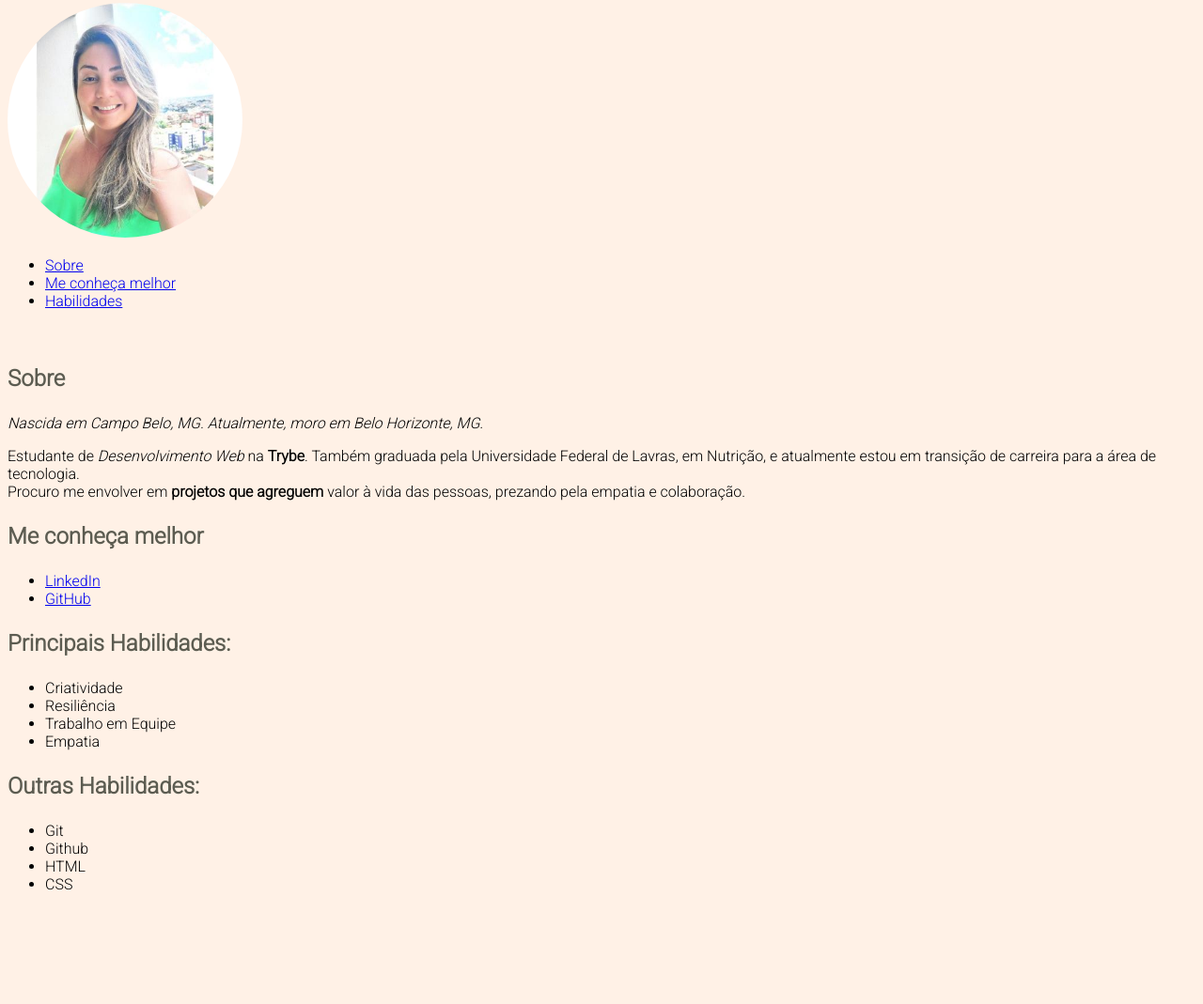
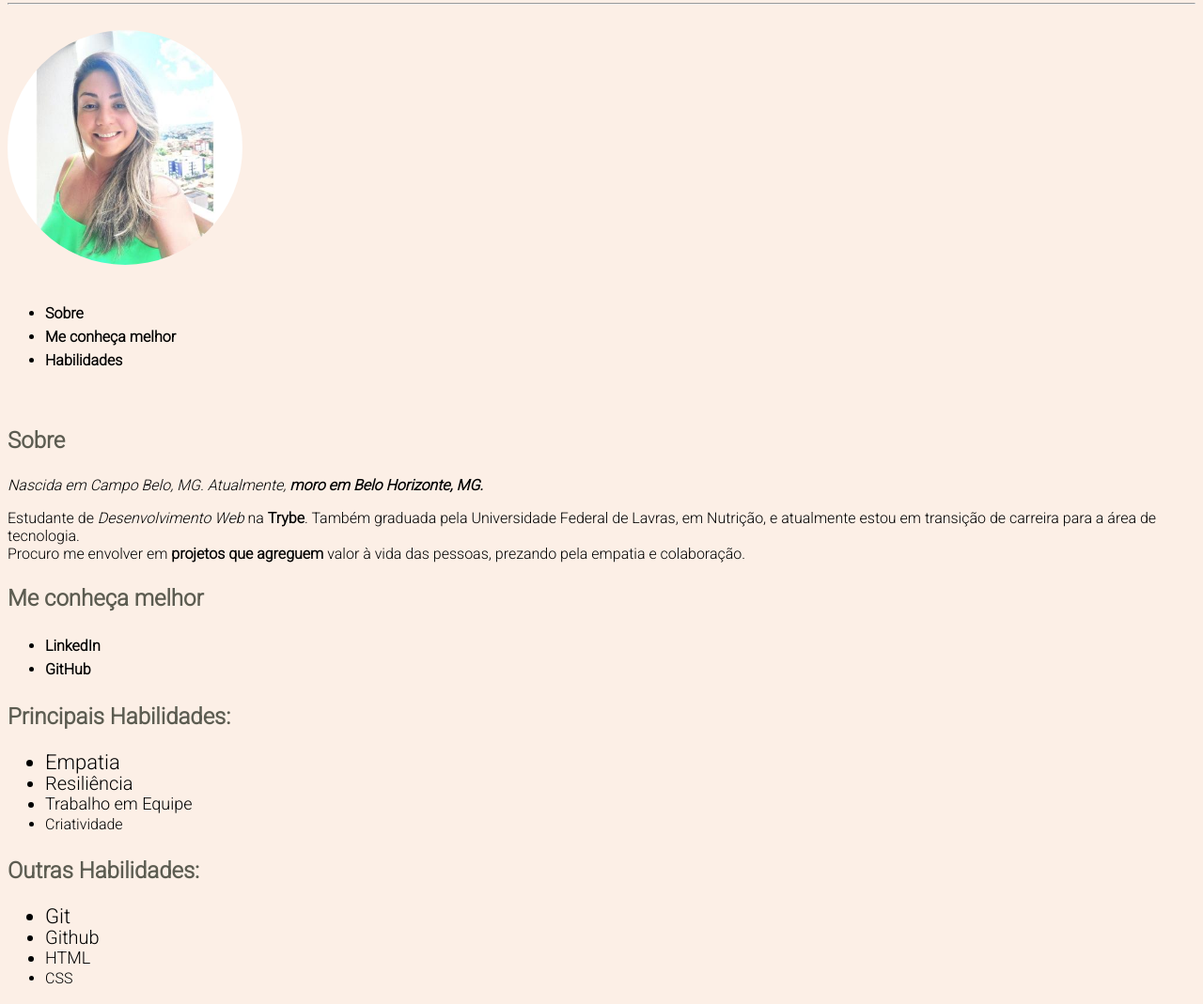
Before and after one commit to Fernanda9421/Fernanda9421.github.io, a plain HTML site: page index.html in a window 1280 px wide. Shown: the part 78-1147 px from the top of the page at 94% size. Before the commit the page ends 1045 px from the top, so only its background shows below. Drawn offline with Linux system fonts and the light colour scheme.

Commit message:
Altera tamanhos de elementos da lista de habilidades

```diff
--- a/index.html
+++ b/index.html
@@ -12,7 +12,12 @@
 
 <body>
   <h1>Fernanda Andrade de Carvalho</h1>
+  <hr>
+  <br>
   <img src="./img/imagem.jpeg" alt="Foto da criadora do Portifólio" width="250px">
+
+  <br>
+  <br>
 
   <ul>
     <li><a href="#sobre">Sobre</a></li>
@@ -23,7 +28,7 @@
   <br>
 
   <h3 id="sobre">Sobre</h3>
-  <p id="cidade">Nascida em Campo Belo, MG. Atualmente, moro em Belo Horizonte, MG.</p>
+  <p id="cidade">Nascida em Campo Belo, MG. Atualmente, <strong>moro em Belo Horizonte, MG.</strong></p>
   <p>
     Estudante de <em>Desenvolvimento Web</em> na <strong>Trybe</strong>. Também graduada pela Universidade Federal de Lavras, em Nutrição, e atualmente estou
     em transição de carreira para a área de tecnologia.<br>
@@ -38,19 +43,19 @@
   </ul>
 
   <h3 id="habilidades">Principais Habilidades:</h3>
-  <ul>
-    <li>Criatividade</li>
-    <li>Resiliência</li>
-    <li>Trabalho em Equipe</li>
-    <li>Empatia</li>
+  <ul class="habilidades">
+    <li class="habilidade1">Empatia</li>
+    <li class="habilidade2">Resiliência</li>
+    <li class="habilidade3">Trabalho em Equipe</li>
+    <li class="habilidade4">Criatividade</li>
   </ul>
 
   <h3 id="habilidades">Outras Habilidades:</h3>
-  <ul>
-    <li>Git</li>
-    <li>Github</li>
-    <li>HTML</li>
-    <li>CSS</li>
+  <ul class="habilidades">
+    <li class="habilidade1">Git</li>
+    <li class="habilidade2">Github</li>
+    <li class="habilidade3">HTML</li>
+    <li class="habilidade4">CSS</li>
   </ul>
 </body>
 
--- a/style.css
+++ b/style.css
@@ -1,6 +1,6 @@
 body {
     font-family: 'Roboto', sans-serif;
-    background-color: rgb(255, 241, 230);
+    background-color: rgb(252, 239, 230);
 }
 
 h3 {
@@ -16,3 +16,30 @@ h3 {
 img {
     border-radius: 50%;
 }
+
+a {
+    color: black;
+    text-decoration: none;
+    font-weight: bold;
+    line-height: 25px;
+}
+
+.habilidade1 {
+    font-size: 22px;
+}
+
+.habilidade2 {
+    font-size: 20px;
+}
+
+.habilidade3 {
+    font-size: 18px;
+}
+
+.habilidade4 {
+    font-size: 16px;
+}
+
+.habilidades {
+    line-height: 22px;
+}
```
Also changed, not shown: 1 other file.
